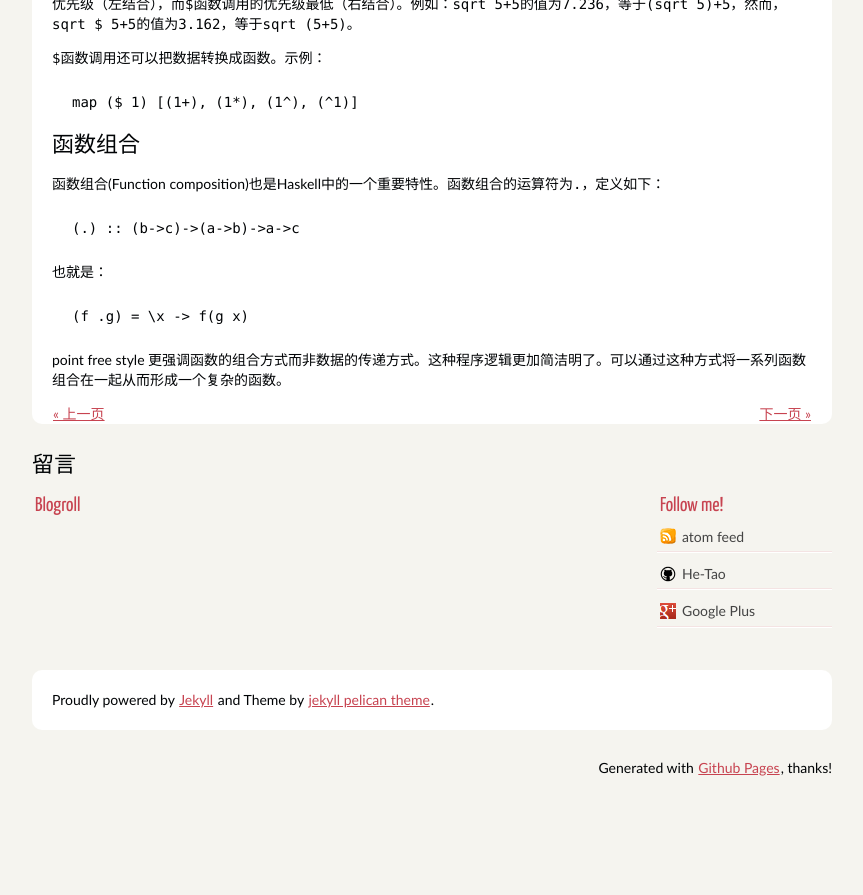
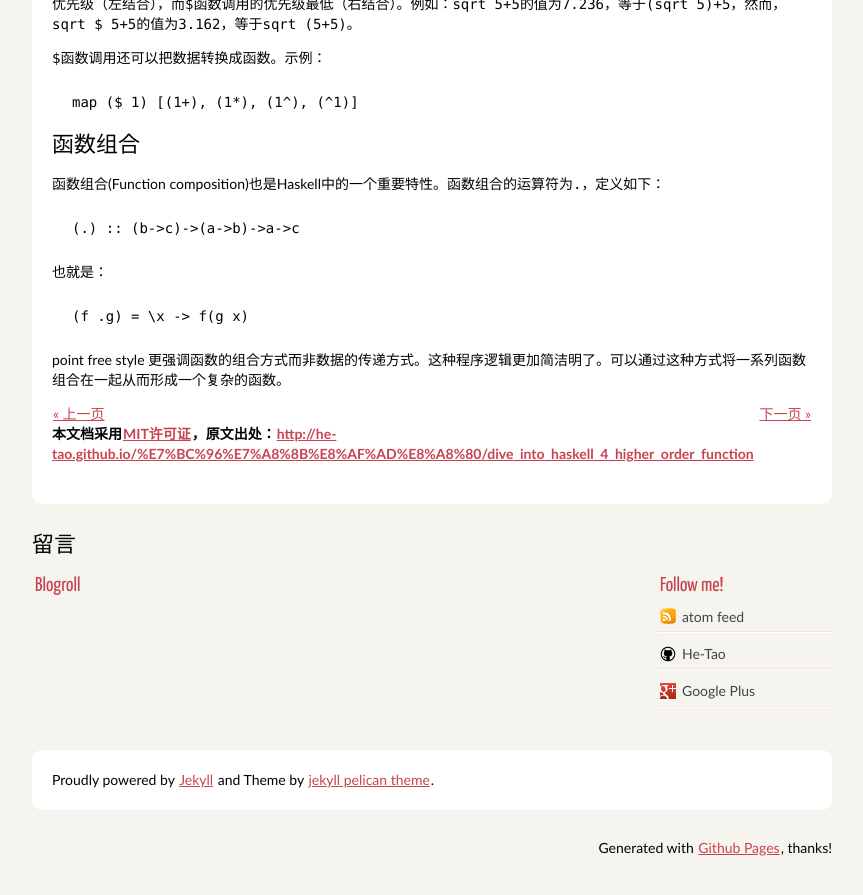
Before and after one commit to sighingnow/sighingnow.github.io, a Jekyll site: the page built from _posts/programming language/haskell/2015-02-28-dive_into_haskell_4_higher_order_function.md, in a window 1280 px wide and 900 px high, scrolled down 3750 px. Shown: the top 895 px of the window, without its empty margins (208-1071 px from the left). Built offline with Jekyll 4.4.1, drawn with Linux system fonts in a browser that asks for light colours; nearby versions of some CDN libraries; Markdown is read by kramdown in place of the engine named in the settings; comment, search, counter and statistics services are not loaded; before the commit the page ends 4570 px from its top, so only the background shows below that.

```diff
--- a/_includes/disqus-comments.html
+++ b/_includes/disqus-comments.html
@@ -1,11 +1,15 @@
 {% if site.comments %}
+    <div id="disqus_thread"></div>
     <script type="text/javascript">
-    var disqus_shortname = '{{ site.disqus_shortname }}';
-
+        /* * * CONFIGURATION VARIABLES: EDIT BEFORE PASTING INTO YOUR WEBPAGE * * */
+        var disqus_shortname = '{{ site.disqus_shortname }}'; // required: replace example with your forum shortname
+        /* * * DON'T EDIT BELOW THIS LINE * * */
         (function() {
             var dsq = document.createElement('script'); dsq.type = 'text/javascript'; dsq.async = true;
             dsq.src = '//' + disqus_shortname + '.disqus.com/embed.js';
             (document.getElementsByTagName('head')[0] || document.getElementsByTagName('body')[0]).appendChild(dsq);
         })();
     </script>
+    <noscript>Please enable JavaScript to view the <a href="http://disqus.com/?ref_noscript">comments powered by Disqus.</a></noscript>
+    <a href="http://disqus.com" class="dsq-brlink">comments powered by <span class="logo-disqus">Disqus</span></a>
 {% endif %}
--- a/_layouts/page.html
+++ b/_layouts/page.html
@@ -10,7 +10,4 @@
     <div class="entry-content">
         {{ content }}
     </div><!-- /.entry-content -->
-    <br />
-    <div><b>本文档采用<a href="http://mit-license.org/">MIT许可证</a>，原文出处：<a href="{{ page.url | prepend: site.baseurl | prepend: site.url }}">{{ page.url | prepend: site.baseurl | prepend: site.url }}</a></b></div>
-    <br />
 </article>
--- a/_layouts/post.html
+++ b/_layouts/post.html
@@ -34,4 +34,9 @@
         {% endif %}
         </p>
     </div><!-- /.entry-content -->
+
+    <br /><!-- Copyright -->
+    <div><b>本文档采用<a href="http://mit-license.org/">MIT许可证</a>，原文出处：<a href="{{ page.url | prepend: site.baseurl | prepend: site.url }}">{{ page.url | prepend: site.baseurl | prepend: site.url }}</a></b></div>
+    <br />
+
 </article>
```
Also changed, not shown: _posts/math/2015-02-12-mathematica_program.md (+3 -3 lines). Lines whose indentation alone changed are shown as unchanged.
